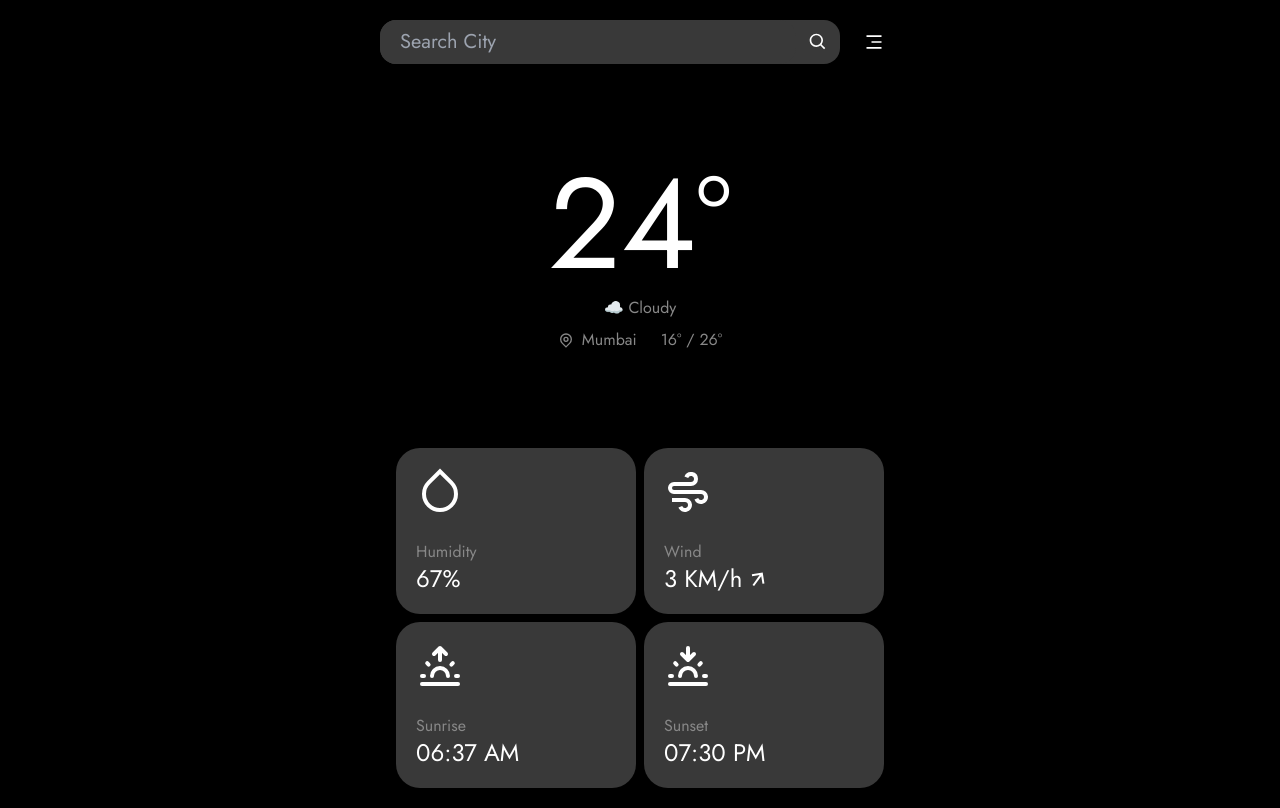
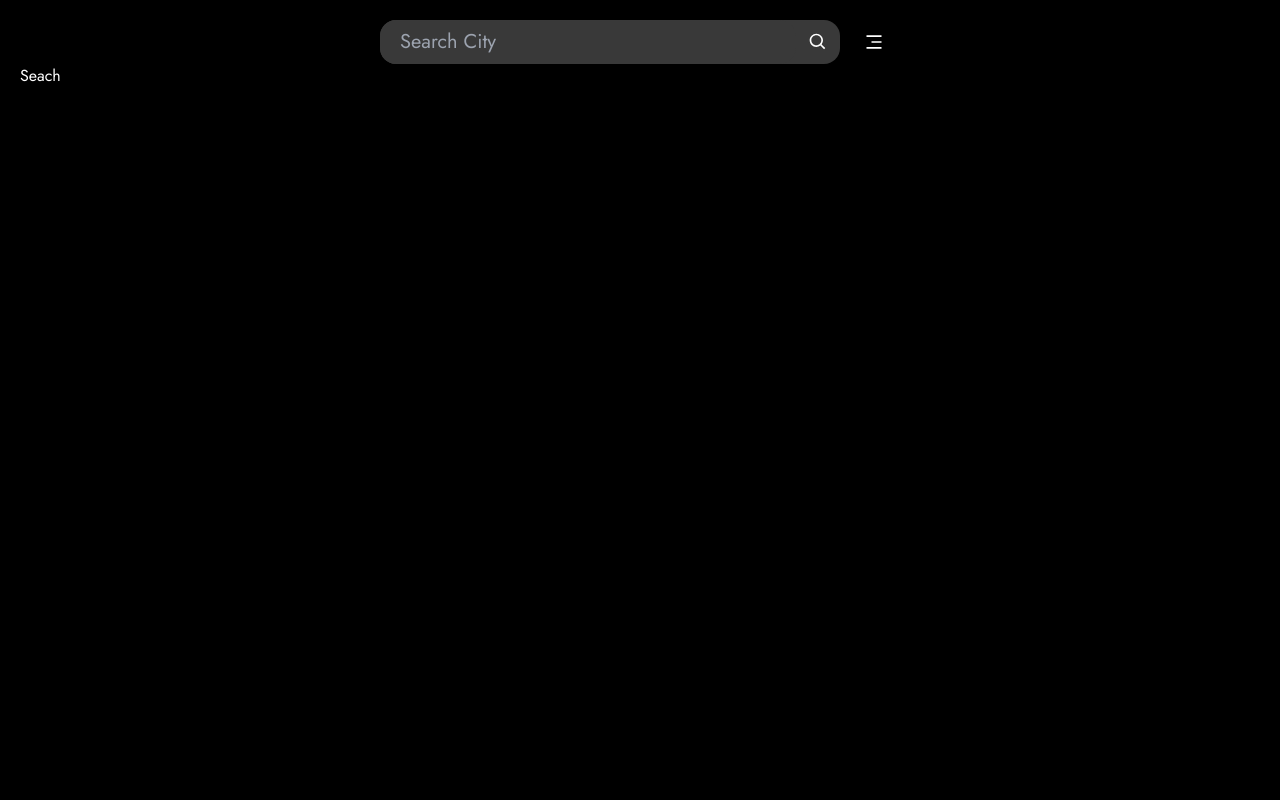
Before and after one commit to jaydeepkhatri/weather, a React (Create React App) app: page / in a window 1280 px wide. Built offline with nearby package versions, Linux system fonts and the light colour scheme.

Commit message:
➕ Add Search function (working)

```diff
--- a/package.json
+++ b/package.json
@@ -10,6 +10,7 @@
     "@types/node": "^16.18.11",
     "@types/react": "^18.0.26",
     "@types/react-dom": "^18.0.10",
+    "axios": "^1.2.2",
     "react": "^18.2.0",
     "react-dom": "^18.2.0",
     "react-icons": "^4.7.1",
--- a/src/App.tsx
+++ b/src/App.tsx
@@ -6,7 +6,10 @@ export const AppContext = createContext<any>(null);
 function App() {
 
   const [cities, setCities] = useState<string[]>([]);
+  const [isLoading, setIsLoading] = useState<boolean>(true)
   const [darkMode, setDarkMode] = useState<boolean>(true);
+  const [searchCityData, setSearchCityData] = useState<{}>({});
+
 
   useEffect(() => {
 
@@ -25,12 +28,12 @@ function App() {
 
   return (
     <>
-      <AppContext.Provider value={{ darkMode, setDarkMode, cities, setCities }}>
+      <AppContext.Provider value={{ darkMode, setDarkMode, cities, setCities, searchCityData, setSearchCityData, setIsLoading }}>
         <div className={`${darkMode ? "dark" : ''}`}>
           <div className="bg-white text-black dark:bg-black dark:text-white min-h-screen">
             <div className="container mx-auto p-5">
               <Header />
-              <WeatherInfo />
+              { isLoading ? <h1>Seach</h1>  : <WeatherInfo /> }
             </div>
           </div>
         </div>
--- a/src/Components/AdditionalInfo/AdditionalInfo.tsx
+++ b/src/Components/AdditionalInfo/AdditionalInfo.tsx
@@ -1,26 +1,37 @@
 import { RiDropLine, RiWindyLine, RiArrowUpLine } from 'react-icons/ri';
 import { TbSunrise, TbSunset } from 'react-icons/tb';
+import {useContext} from "react";
+import { AppContext } from "../../App";
 
 const AdditionalInfo = () => {
+  const {searchCityData} = useContext(AppContext);
+
+  const calculateTime = (time:number) => {
+    let date = new Date();
+    date.setTime(time);
+    let hour = date.getHours();
+    let minutes = date.getMinutes();
+    return `${hour}:${minutes}`;
+  }
 
   return (
     <div className="grid grid-cols-2 flex-wrap gap-2">
       <div className="bg-slate-200 dark:bg-[#393939] group p-5 rounded-3xl w-full max-w-[240px] ml-auto duration-100 hover:bg-sky-600 dark:hover:bg-sky-600">
         <RiDropLine className="text-5xl group-hover:text-white dark:group-hover:text-white" />
         <p className="text-cus-gray mt-6 group-hover:text-slate-200 dark:group-hover:text-white duration-100">Humidity</p>
-        <p className="text-2xl group-hover:text-white dark:group-hover:text-white leading-tight duration-100">67%</p>
+        <p className="text-2xl group-hover:text-white dark:group-hover:text-white leading-tight duration-100">{searchCityData.main.humidity}%</p>
       </div>
 
       <div className="bg-slate-200 dark:bg-[#393939] p-5 group rounded-3xl w-full max-w-[240px] duration-100 hover:bg-rose-600 dark:hover:bg-rose-600">
         <RiWindyLine className="text-5xl group-hover:text-white dark:group-hover:text-white" />
         <p className="text-cus-gray mt-6 group-hover:text-slate-200 dark:group-hover:text-white duration-100">Wind</p>
-        <p className="text-2xl group-hover:text-white dark:group-hover:text-white leading-tight flex items-center duration-100">3 KM/h <RiArrowUpLine className='rotate-[36deg] ml-1' /></p>
+        <p className="text-2xl group-hover:text-white dark:group-hover:text-white leading-tight flex items-center duration-100">{`${searchCityData.wind.speed}KM/h`} <RiArrowUpLine style={{ transform: `rotate(${searchCityData.wind.deg}deg)` }} className={`ml-1`} /></p>
       </div>
 
       <div className="bg-slate-200 dark:bg-[#393939] p-5 group rounded-3xl w-full max-w-[240px] ml-auto duration-100 hover:bg-green-600 dark:hover:bg-green-600">
         <TbSunrise className="text-5xl group-hover:text-white dark:group-hover:text-white" />
         <p className="text-cus-gray mt-6 group-hover:text-slate-200 dark:group-hover:text-white duration-100">Sunrise</p>
-        <p className="text-2xl group-hover:text-white dark:group-hover:text-white leading-tight duration-100">06:37 AM</p>
+        <p className="text-2xl group-hover:text-white dark:group-hover:text-white leading-tight duration-100">{calculateTime(searchCityData.sys.sunrise)}</p>
       </div>
 
       <div className="bg-slate-200 dark:bg-[#393939] p-5 group rounded-3xl w-full max-w-[240px] duration-100 hover:bg-orange-600 dark:hover:bg-orange-600">
--- a/src/Components/Header/Header.tsx
+++ b/src/Components/Header/Header.tsx
@@ -2,21 +2,21 @@ import { BiSearch } from "react-icons/bi";
 import { RiMenu3Line, RiDeleteBin6Line, RiCloseLine, RiSunLine, RiMoonLine } from "react-icons/ri";
 import { useState, useContext, useRef } from "react";
 
-
 import { AppContext } from "../../App";
-import { arrayBuffer } from "stream/consumers";
+import axios from "axios";
 
 
 const Header = () => {
+  const API_KEY = "468d48bb6914bad6aed32c6919cd8397";
   const searchRef = useRef<HTMLInputElement>(null!);
-  const [toggleMenu, setToggleMenu] = useState(false);
+  const [toggleMenu, setToggleMenu] = useState<boolean>(false);
   const [searchCityInput, setSearchCityInput] = useState<string>("");
 
-  const { darkMode, setDarkMode, cities, setCities } = useContext(AppContext);
+  const { darkMode, setDarkMode, cities, setCities, setSearchCityData, setIsLoading } = useContext(AppContext);
 
 
-  const handleDarkMode = (theme:boolean) => {
-    localStorage.setItem("darkMode", ""+theme);
+  const handleDarkMode = (theme: boolean) => {
+    localStorage.setItem("darkMode", "" + theme);
     setDarkMode(theme);
   }
 
@@ -24,7 +24,7 @@ const Header = () => {
 
     //Handle Input
     let city = searchCityInput;
-    if((city.length === 0) || city === '') {
+    if ((city.length === 0) || city === '') {
       return false;
     }
 
@@ -34,11 +34,12 @@ const Header = () => {
     city = city.trim();
 
     // add the city to localStorage
-    if(localStorage["cities"]) {
+    if (localStorage["cities"]) {
       let localStoreCities = JSON.parse(localStorage.getItem('cities') || '');
-      localStoreCities.push(city);
+      //localStoreCities.push(city);
+      localStoreCities = [city].concat(localStoreCities);
 
-      if(new Set(localStoreCities).size !== localStoreCities.length) {
+      if (new Set(localStoreCities).size !== localStoreCities.length) {
         return false;
       }
 
@@ -48,15 +49,17 @@ const Header = () => {
       setCities([city]);
       localStorage.setItem("cities", JSON.stringify([city]))
     }
+
+    fetchApi(city);
   }
 
   //handle the search input
-  const handleSearchCityInputChange = (cityCharacter:string) => {
+  const handleSearchCityInputChange = (cityCharacter: string) => {
     setSearchCityInput(cityCharacter);
   }
 
   //Remove City from Sidebar
-  const removeCitySearchList = (cityIndex:number) => {
+  const removeCitySearchList = (cityIndex: number) => {
     let localStoreCities = JSON.parse(localStorage.getItem('cities') || '');
     localStoreCities.splice(cityIndex, 1);
     setCities(localStoreCities);
@@ -64,12 +67,23 @@ const Header = () => {
   }
 
 
+  // fetch
+  const fetchApi = (city:string) => {
+    axios.get(`https://api.openweathermap.org/data/2.5/weather?q=${city}&appid=${API_KEY}&units=metric`)
+      .then(res => {
+        setSearchCityData(res.data);
+        setIsLoading(false)
+        console.log(res.data)
+      });
+  }
+
+
   return (
     <>
       <div className="header flex justify-center">
         <form className="flex flex-1 bg-gray-200 dark:bg-[#393939] rounded-2xl max-w-[460px]" onSubmit={(e) => { e.preventDefault(); handleNewCityInput(); }}>
-          <input type="text" placeholder="Search City" ref={searchRef} onChange={(e) => handleSearchCityInputChange(e.target.value)} className="flex-1 rounded-2xl text-xl color-white px-5 py-2 bg-gray-200 dark:bg-[#393939] outline-none focus:outline-none" />
-          <button className="px-3 py-2 text-xl" onClick={(e) => {e.preventDefault(); handleNewCityInput(); }}><BiSearch /></button>
+          <input type="text" placeholder="Search City" list="cities-data" ref={searchRef} onInput={(e) => handleSearchCityInputChange((e.target as HTMLInputElement).value)} className="flex-1 rounded-2xl text-xl color-white px-5 py-2 bg-gray-200 dark:bg-[#393939] outline-none focus:outline-none" />
+          <button className="px-3 py-2 text-xl" onClick={(e) => { e.preventDefault(); handleNewCityInput(); }}><BiSearch /></button>
         </form>
         <button className="rounded-2xl text-xl ml-2 py-3 px-4 hover:bg-gray-200 dark:hover:bg-[#393939] duration-100" onClick={() => { setToggleMenu(!toggleMenu) }}><RiMenu3Line /></button>
       </div>
@@ -99,7 +113,7 @@ const Header = () => {
               <p className="mt-12 px-8 text-gray-500 text-sm">Recent Searches</p>
               <ul className="mt-0 px-0">
                 {
-                  cities.map((city:string, i:number) => {
+                  cities.map((city: string, i: number) => {
                     return <li key={i} className="px-8 py-2 mt-2 mb-1 text-xl relative flex justify-between items-center hover:bg-slate-300 dark:hover:bg-[#393939] duration-100">{city} <RiDeleteBin6Line onClick={() => removeCitySearchList(i)} /></li>
                   })
                 }
```
Also changed, not shown: 1 other file (tests, documents, lock files or other folders).
